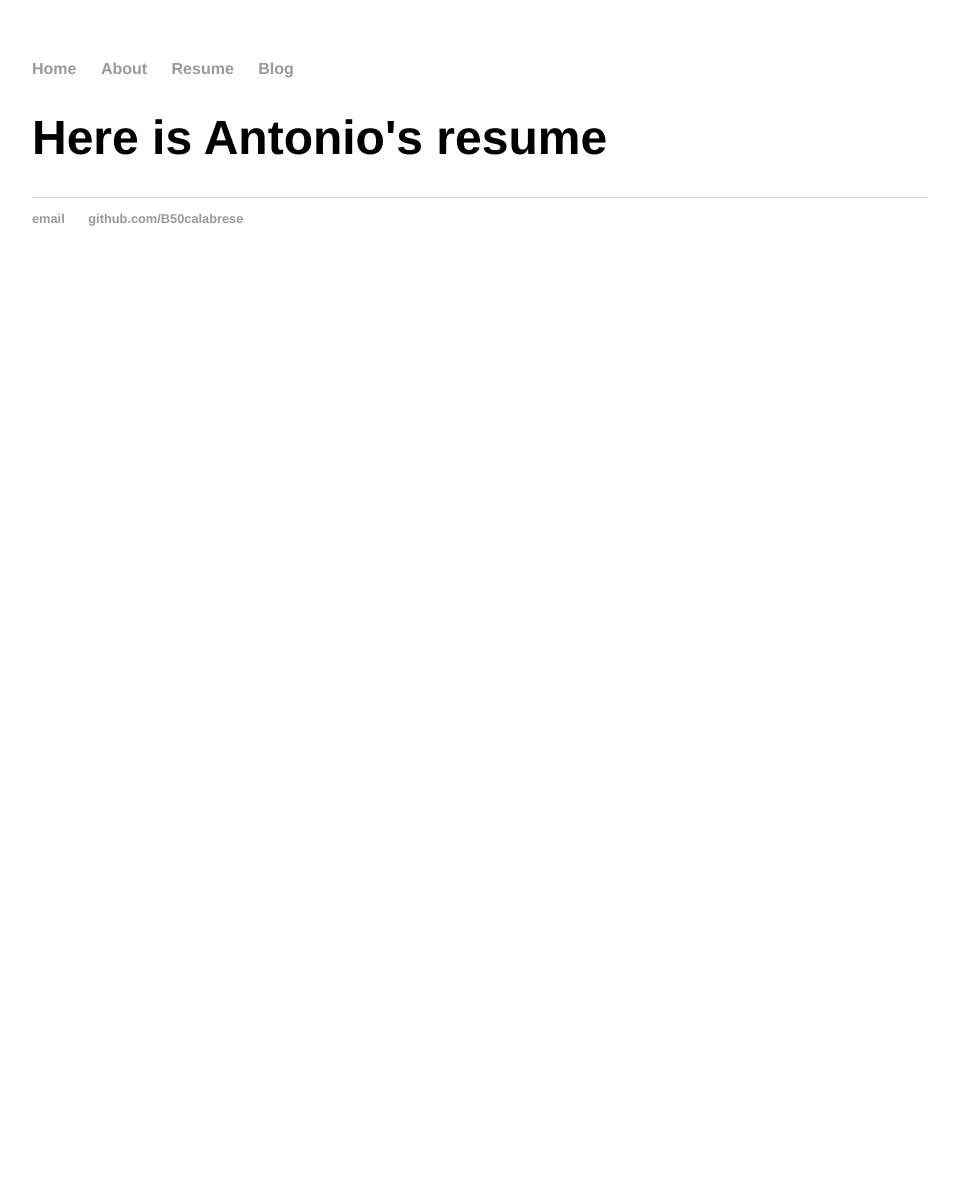
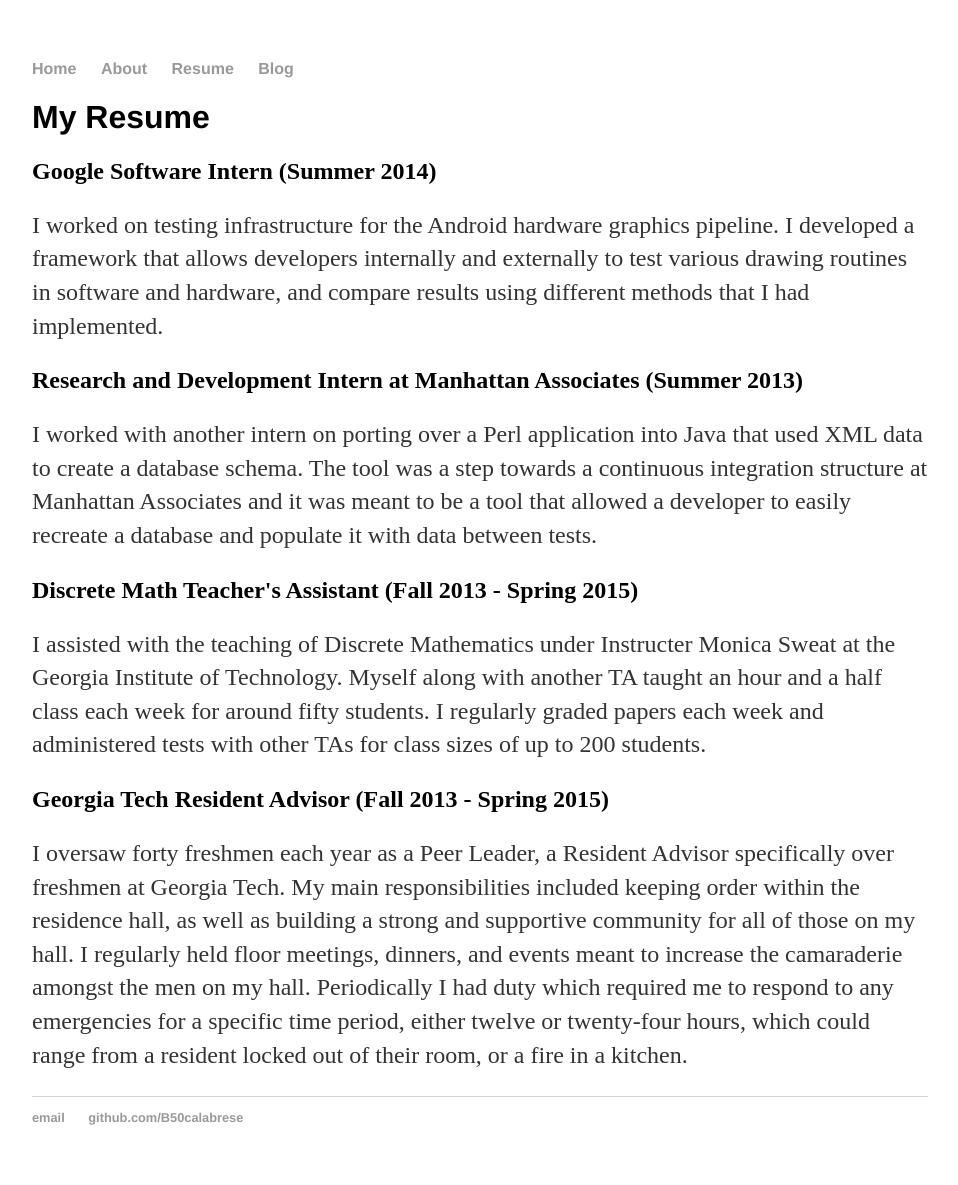
Before and after one commit to B50calabrese/B50calabrese.github.io, a Jekyll site: the page built from resume/index.html, in a window 1280 px wide. Shown: the whole page, without its empty margins (160-1118 px from the left). Built offline with Jekyll 4.4.1, drawn with Linux system fonts in a browser that asks for light colours; before the commit the page ends 900 px from its top, so only the background shows below that.

Commit message:
Updated some of the landing pages. Added most of my resume.

```diff
--- a/css/main.css
+++ b/css/main.css
@@ -2,32 +2,44 @@ body {
     margin: 60px auto;
     width: 70%;
 }
+
 nav ul, footer ul {
     font-family:'Helvetica', 'Arial', 'Sans-Serif';
     padding: 0px;
     list-style: none;
     font-weight: bold;
 }
+
 nav ul li, footer ul li {
     display: inline;
     margin-right: 20px;
 }
+
 a {
     text-decoration: none;
     color: #999;
 }
+
 a:hover {
     text-decoration: underline;
 }
+
 h1 {
     font-size: 3em;
     font-family:'Helvetica', 'Arial', 'Sans-Serif';
 }
+
+h1 {
+    font-size: 2em;
+    font-family:'Helvetica', 'Arial', 'Sans-Serif';
+}
+
 p {
     font-size: 1.5em;
     line-height: 1.4em;
     color: #333;
 }
+
 footer {
     border-top: 1px solid #d5d5d5;
     font-size: .8em;
--- a/index.html
+++ b/index.html
@@ -3,5 +3,9 @@ layout: default
 title: Antonio Calabrese
 ---
 <div class="blurb">
-	<h1>Hi there, I'm Antonio Calabrese! Check this website out!!</h1>
+	<h1>Hello! My name is Antonio Calabrese!</h1>
+	<p>Welcome to my personal website. My goal for this website is to be a place
+		where developers can learn a little about myself as well as a place for
+		new developers to learn a thing or two about some interesting
+		technologies.</p>
 </div><!-- /.blurb -->
--- a/resume/index.html
+++ b/resume/index.html
@@ -3,5 +3,44 @@ layout: default
 title: Antonio's Resume
 ---
 <div class="blurb">
-	<h1>Here is Antonio's resume</h1>
+	<h1>My Resume</h1>
+
+	<h2>Google Software Intern (Summer 2014)</h2>
+	<p>
+		I worked on testing infrastructure for the Android hardware graphics
+		pipeline. I developed a framework that allows developers internally and
+		externally to test various drawing routines in software and hardware,
+		and compare results using different methods that I had implemented.
+	</p>
+
+	<h2>Research and Development Intern at Manhattan Associates (Summer 2013)</h2>
+	<p>
+		I worked with another intern on porting over a Perl application into
+		Java that used XML data to create a database schema. The tool was a step
+		towards a continuous integration structure at Manhattan Associates and
+		it was meant to be a tool that allowed a developer to easily recreate
+		a database and populate it with data between tests.
+	</p>
+
+	<h2>Discrete Math Teacher's Assistant (Fall 2013 - Spring 2015)</h2>
+	<p>
+		I assisted with the teaching of Discrete Mathematics under Instructer
+		Monica Sweat at the Georgia Institute of Technology. Myself along with
+		another TA taught an hour and a half class each week for around fifty
+		students. I regularly graded papers each week and administered tests
+		with other TAs for class sizes of up to 200 students.
+	</p>
+
+	<h2>Georgia Tech Resident Advisor (Fall 2013 - Spring 2015)</h2>
+	<p>
+		I oversaw forty freshmen each year as a Peer Leader, a Resident Advisor
+		specifically over freshmen at Georgia Tech. My main responsibilities
+		included keeping order within the residence hall, as well as building a
+		strong and supportive community for all of those on my hall. I regularly
+		held floor meetings, dinners, and events meant to increase the
+		camaraderie amongst the men on my hall. Periodically I had duty which
+		required me to respond to any emergencies for a specific time period,
+		either twelve or twenty-four hours, which could range from a resident
+		locked out of their room, or a fire in a kitchen.
+	</p>
 </div><!-- /.blurb -->
```
Also changed, not shown: about/index.html (+10 -1 lines).
